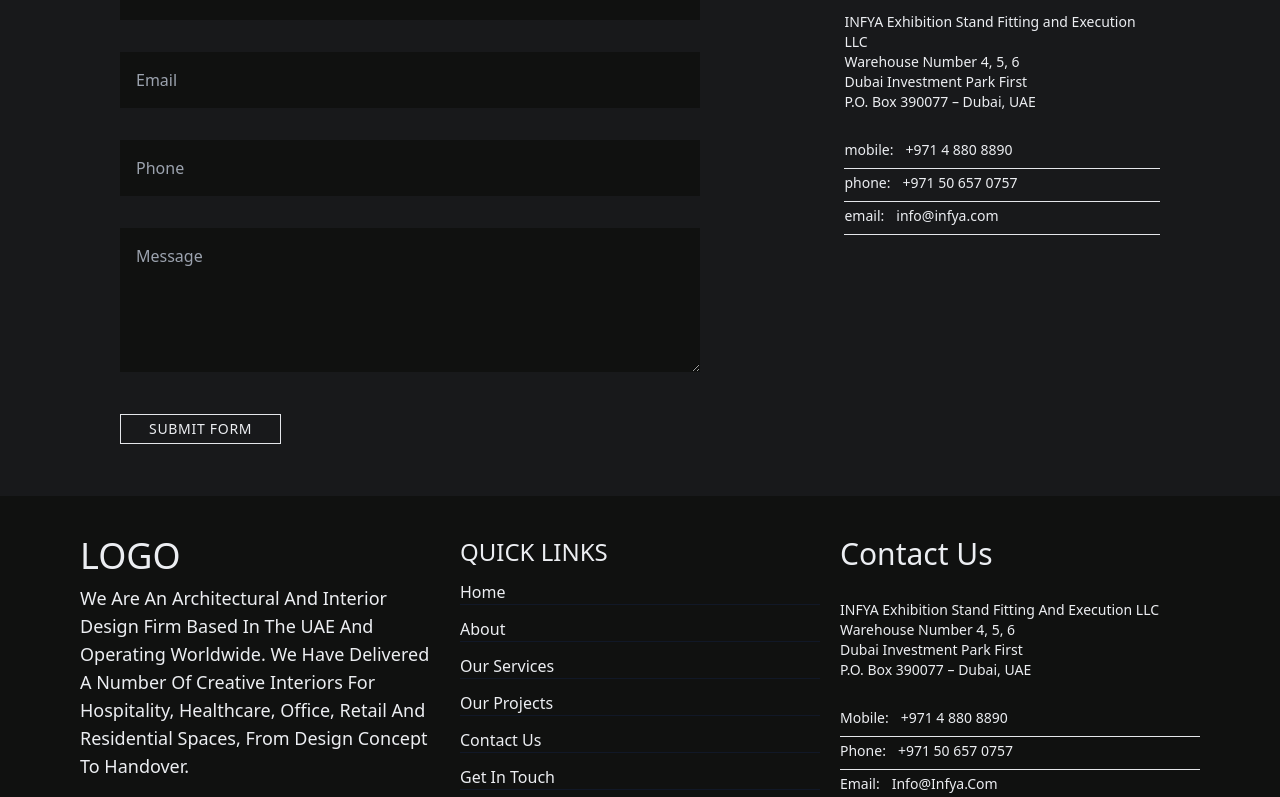
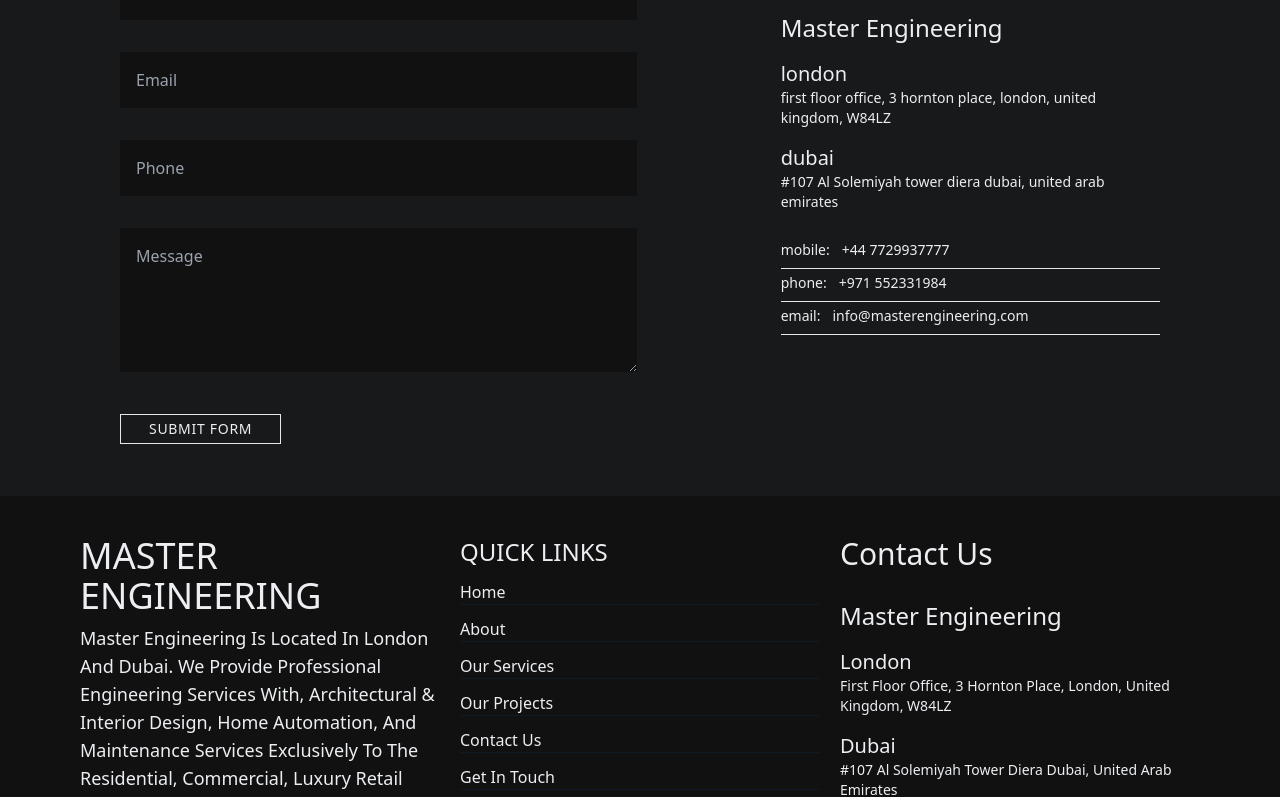
Before and after one commit to parham-mosadeq/infya, a Next.js app: page /contact-us in a window 1280 px wide. Shown: the part 400-1197 px from the top of the page. Built offline with nearby package versions, Linux system fonts and the light colour scheme.

Commit message:
update footer

```diff
--- a/src/components/layouts/ContactsInfo.js
+++ b/src/components/layouts/ContactsInfo.js
@@ -3,24 +3,47 @@
     <div className='block text-mainTxtColor'>
       <h3 className='text-3xl w-1/2'>contact us</h3>
       <div className='text-sm my-7'>
-        <p>INFYA Exhibition Stand Fitting and Execution LLC</p>
-        <p>Warehouse Number 4, 5, 6</p>
-        <p>Dubai Investment Park First</p>
-        <p>P.O. Box 390077 – Dubai, UAE</p>
+        <div>
+          <h3 className='text-2xl capitalize'>master engineering</h3>
+        </div>
+        {/* london */}
+        <div>
+          <h6 className='text-xl pt-4'>london</h6>
+          <p>
+            first floor office, 3 hornton place, london, united kingdom, W84LZ
+          </p>
+          {/* <p>
+            phone: <span>+44 7729937777</span>{' '}
+          </p>
+          <a href='mailto:info@masterengineering.com'>
+            info@masterengineering.com
+          </a> */}
+        </div>
+        {/* london */}
+        {/* dubai */}
+        <div>
+          <h6 className='text-xl pt-4'>dubai</h6>
+
+          <p>#107 Al Solemiyah tower diera dubai, united arab emirates</p>
+          {/* <p>
+            phone: <span>+971 552331984</span>{' '}
+          </p> */}
+        </div>
+        {/* dubai */}
       </div>
       <ul className='text-sm block'>
         <li className={`w-full  border-b mb-1 pb-2`}>
           mobile:
-          <span className='pl-3'>+971 4 880 8890</span>
+          <span className='pl-3'>+44 7729937777</span>
         </li>
         <li className={`w-full   border-b mb-1 pb-2`}>
           phone:
-          <span className='pl-3'>+971 50 657 0757</span>
+          <span className='pl-3'>+971 552331984</span>
         </li>
         <li className={`w-full  border-b  pb-2`}>
           email:
-          <a className='pl-3' href='mailto:/'>
-            info@infya.com
+          <a className='pl-3' href='mailto:info@masterengineering.com'>
+            info@masterengineering.com
           </a>
         </li>
       </ul>
--- a/src/components/layouts/Footer.js
+++ b/src/components/layouts/Footer.js
@@ -6,14 +6,16 @@
   return (
     <footer className='w-full m-0  mx-auto bg-mainFooterColor capitalize text-mainTxtColor  flex flex-col items-center justify-center'>
       <div className='max-w-6xl w-full flex flex-col gap-5 px-4 my-10 lg:grid lg:grid-cols-3'>
-        {/* logo */}
         <div>
-          <h1 className='text-4xl'>LOGO</h1>
+          <Link href='/' className='text-4xl'>
+            MASTER ENGINEERING
+          </Link>
           <p className='text-xs my-2 lg:text-lg'>
-            We are an architectural and interior design firm based in the UAE
-            and operating worldwide. We have delivered a number of creative
-            interiors for hospitality, healthcare, office, retail and
-            residential spaces, from design concept to handover.
+            Master Engineering is Located in London and Dubai. We provide
+            professional Engineering services with, architectural & interior
+            design, Home automation, and maintenance services exclusively to the
+            Residential, Commercial, luxury retail sector and affiliated
+            business premises.
           </p>
         </div>
         {/* logo */}
```
